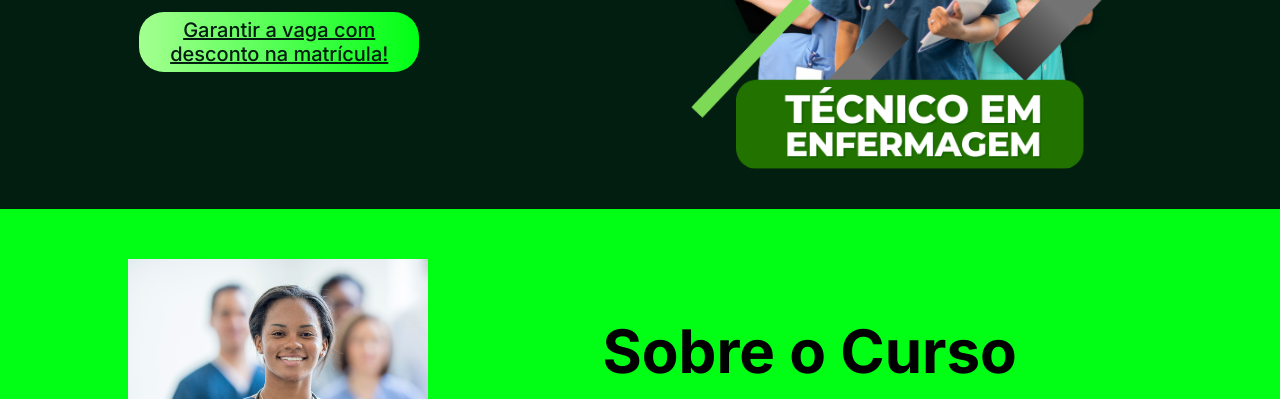
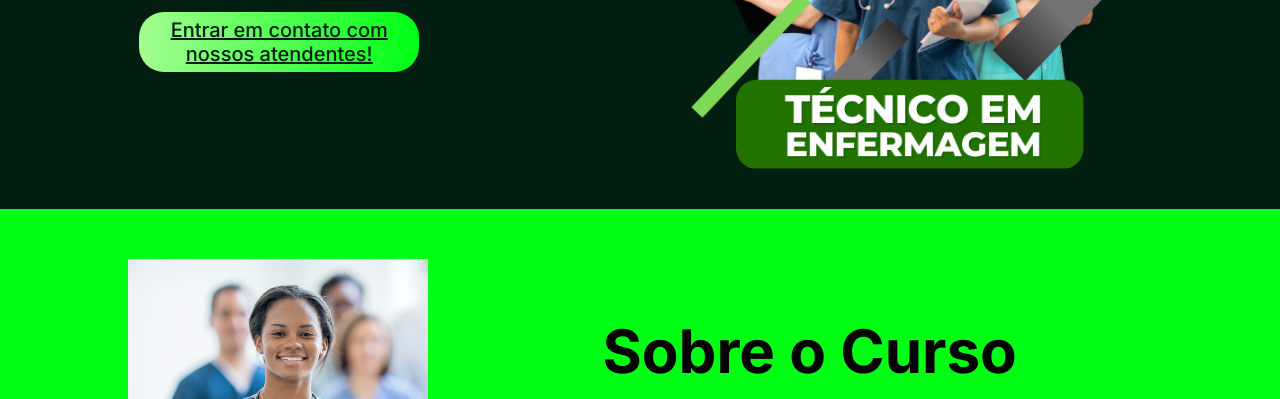
Before and after one commit to BrunoDkroo5/tecnicoApogeu, a plain HTML site: page index.html in a window 1280 px wide. Shown: the part 400-799 px from the top of the page. Drawn offline with Linux system fonts and the light colour scheme.

Commit message:
added: update

```diff
--- a/index.html
+++ b/index.html
@@ -45,7 +45,7 @@
       <div class="container centralization">
           <div class="callToAction">
               <h1>TÉCNICO EM <br><strong>ENFERMAGEM</strong></h1>
-              <a href="https://api.whatsapp.com/send?phone=556192471590&text=Ol%C3%A1%20me%20interessei%20no%20curso%20T%C3%A9cnico%20em%20Enfermagem,%20quero%20saber%20mais!"><button><u>Garantir a vaga com desconto na matrícula!</u></button></a>
+              <a href="https://api.whatsapp.com/send?phone=556192471590&text=Ol%C3%A1%20me%20interessei%20no%20curso%20T%C3%A9cnico%20em%20Enfermagem,%20quero%20saber%20mais!"><button><u>Entrar em contato com nossos atendentes!</u></button></a>
           </div>
           <div class="imagem">
              <img src="images/tec-enfer.png" alt="imagem principal">
```
